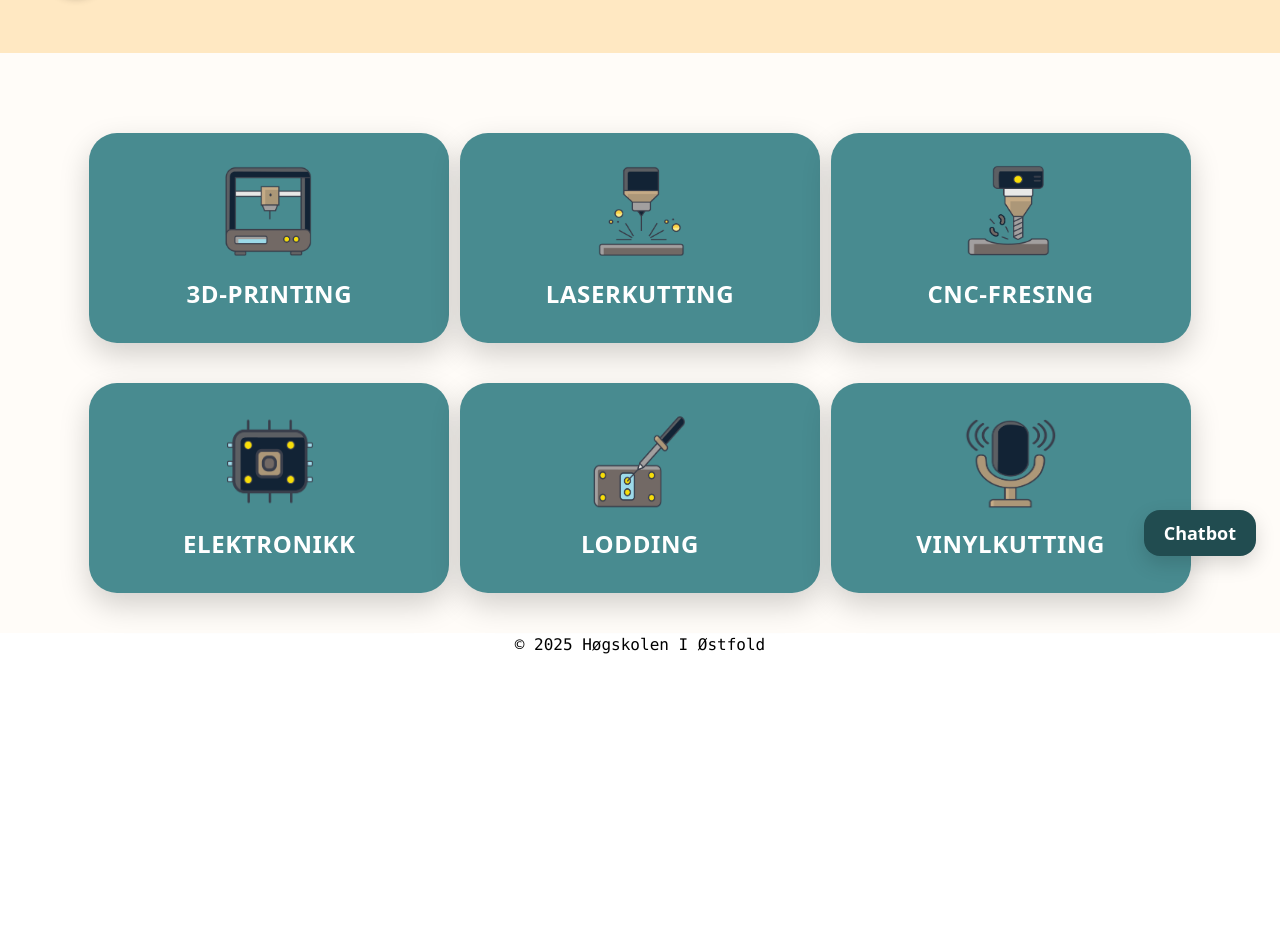
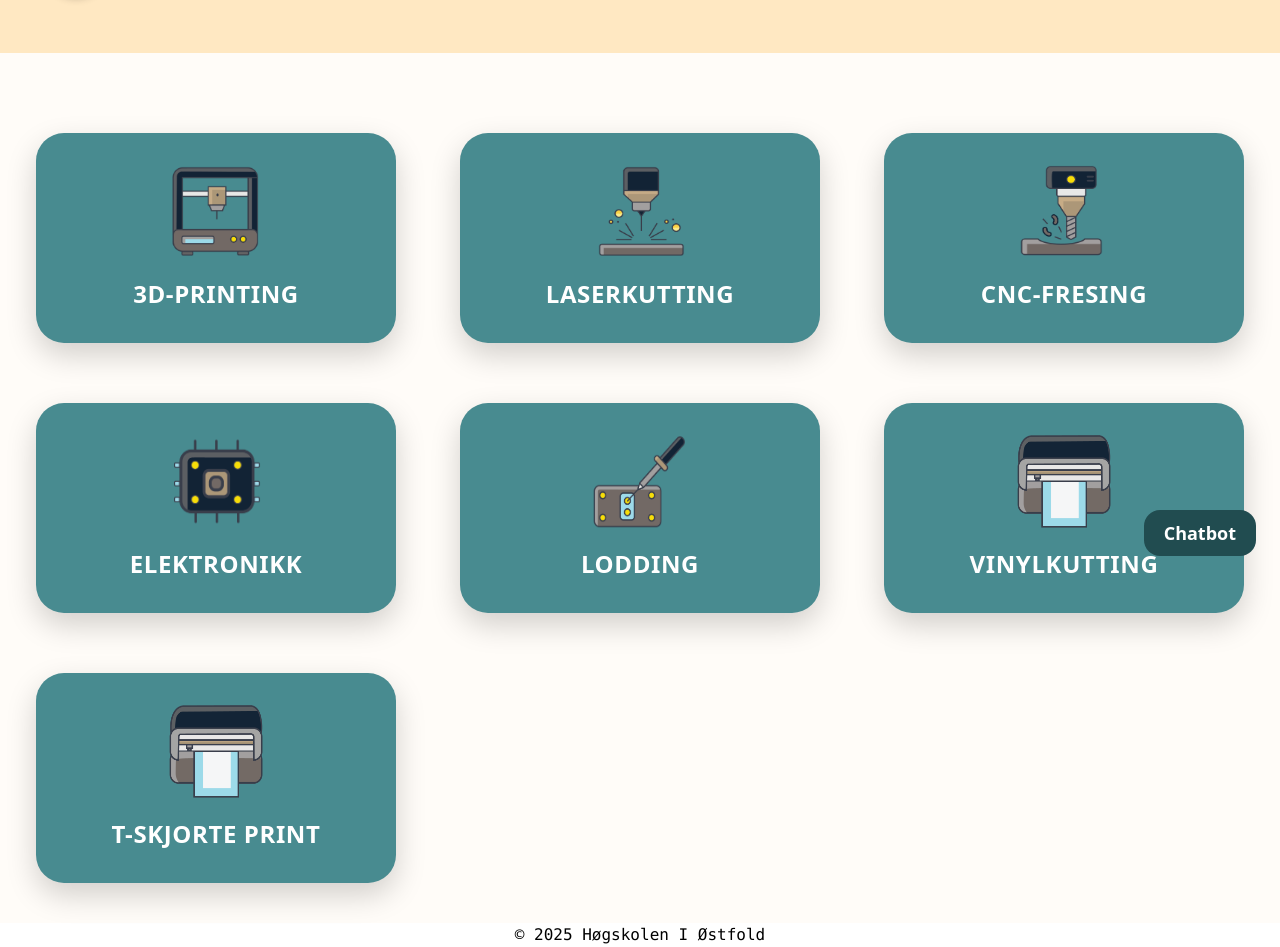
Before and after one commit to Mariannesm/Digital-fabrikasjon-plattform, a React (Vite) app: page /technology in a window 1280 px wide. Shown: the part 220-1167 px from the top of the page. Before the commit the page ends 877 px from the top, so only its background shows below. Built offline with nearby package versions, Linux system fonts and the light colour scheme.

Commit message:
La til startsiden for 3D printing

```diff
--- a/src/App.jsx
+++ b/src/App.jsx
@@ -4,6 +4,7 @@ import Layout from './layout';
 import LandingPage from './pages/landingpage/LandingPage';
 import MenuPage from './pages/Menu/MenuPage';
 import TechnologyPage from './pages/Technology/TechnologyPage';
+import SelectedTechnology from './pages/SelectedTechnology/SelectedTechnology';
 
 function App() {
   return (
@@ -13,6 +14,7 @@ function App() {
           <Route path="/" element={<LandingPage/>} />
           <Route path='/menu' element={<MenuPage/>} />
           <Route path= '/technology' element={<TechnologyPage/>} />
+          <Route path= '/selected' element={<SelectedTechnology/>}/>
           {/* <Route path="/about" element={<AboutPage />} /> */}
           {/* Legg til flere ruter her */}
         </Routes>
--- a/src/components/ChatBot.jsx
+++ b/src/components/ChatBot.jsx
@@ -5,8 +5,7 @@ function Chatbot({ children, onClick }) {
     <button
       onClick={onClick}
       className="fixed bottom-6 right-6 rounded-2xl bg-[#214C50] px-5 py-3 text-lg font-bold text-white
-                   shadow-[0_8px_20px_rgba(0,0,0,0.15)] hover:bg-[#488B90] transition hover:shadow-[0_10px_26px_rgba(0,0,0,0.20)]
-                   transition"
+                   shadow-shadow-md hover:bg-[#488B90]"
     >
       <div className="leading-tight">{children}</div>
     </button>
--- /dev/null
+++ b/src/components/GuideButton.jsx
@@ -0,0 +1 @@
+import React from "react";
--- /dev/null
+++ b/src/components/VersionTech.jsx
@@ -0,0 +1,31 @@
+import React from "react";
+import Printer from "../assets/ikoner/Printer.png"
+
+
+function VersionTech() {
+  return (
+
+
+  <div className="flex flex-col w-90 h- rounded-xl border border-[#488B90] bg-white shadow-sm">
+
+  <div className="h-50  rounded-t-xl bg-[#488B90] flex items-center justify-center">
+    <img className="pb-2 pt-2 w-25 h-45" src={Printer} alt="Bilde av Prusa MK4S"></img>
+  </div>
+
+  <div className="text-left p-7">
+  <h3 className="font-semibold pb-5">Original Prusa MK4S</h3>
+  <p>Lorem ipsum dolor sit amet, consectetur adipiscing elit
+    Lorem ipsum dolor sit amet, consectetur adipiscing elit
+    Lorem ipsum dolor sit amet, consectetur adipiscing elit
+    Lorem ipsum dolor sit amet, consectetur adipiscing elit.</p>
+  </div>
+
+    <div className="mt-4 align-items-end gap-20 flex-col flex">
+     <button className="flex-0 bg-[#214C50] rounded-2xl px-5 py-3 mb-4 text-lg text-white font-semibold shadow-md hover:bg-[#488B90]">Velg</button>
+    </div>
+</div>
+
+  );
+}
+
+export default VersionTech;
--- a/src/index.css
+++ b/src/index.css
@@ -6,7 +6,7 @@
   font-weight: 400;
 
   color-scheme: light dark;
-  color: rgba(255, 255, 255, 0.87);
+  color: rgba(255, 252, 248, 0.87);
 
   font-synthesis: none;
   text-rendering: optimizeLegibility;
--- /dev/null
+++ b/src/pages/SelectedTechnology/SelectedTechnology.css
@@ -0,0 +1 @@
+@import "tailwindcss"
--- /dev/null
+++ b/src/pages/SelectedTechnology/SelectedTechnology.jsx
@@ -0,0 +1,36 @@
+import "./SelectedTechnology.css";
+import Header from "../../components/Header";
+import MainWrapper from "../../components/MainWrapper";
+import VersionTech from "../../components/VersionTech";
+
+
+
+function SelectedTechnology() {
+  return (
+    <MainWrapper classNames="bg-[#FFFCF8]">
+      {/* HEADER */}
+      <Header title="3D-PRINTING" showSelectInstitution={false} />
+
+
+      {/* Erstattes med API-kall
+      title
+      icon {
+        src
+        alt
+      }
+      path
+      */}
+
+      <h2 className="font-bold text-xl">Velg printeren du skal bruke</h2>
+
+
+      <div className="mt-10 grid grid-cols-1 gap-8 sm:grid-cols-2 place-items-center">
+<VersionTech></VersionTech>
+      </div>
+
+
+    </MainWrapper>
+  );
+}
+
+export default SelectedTechnology;
--- a/src/pages/Technology/TechnologyPage.jsx
+++ b/src/pages/Technology/TechnologyPage.jsx
@@ -7,8 +7,8 @@ import CNCfreserIkon from "../../assets/ikoner/CNCfreser.png";
 import ElektronikkIkon from "../../assets/ikoner/Elektronikk.png";
 import LaserkutterIkon from "../../assets/ikoner/Laserkutter.png";
 import LoddeIkon from "../../assets/ikoner/Lodding.png";
-import PodcastIkon from "../../assets/ikoner/Podcast.png";
 import Chatbot from "../../components/ChatBot";
+import Vinylkutter from "../../assets/ikoner/VinylKutter.png";
 
 function TechnologyPage() {
   return (
@@ -28,7 +28,7 @@ function TechnologyPage() {
       path
       */}
 
-        <div className="grid grid-cols-1 sm:grid-cols-2 lg:grid-cols-3 gap-6 sm:gap-8 lg:gap-10 justify-items-center">
+        <div className=" grid grid-cols-1 sm:grid-cols-2 lg:grid-cols-3 gap-x-50 gap-y-15 justify-items-center">
           <CardButton>
             <img
               src={PrinterIkon}
@@ -76,11 +76,20 @@ function TechnologyPage() {
 
           <CardButton>
             <img
-              src={PodcastIkon}
+              src={Vinylkutter}
               alt="Podcast ikon"
               className="w-24 h-24 mx-auto mb-5 mt-5"
             />
             <span className="block mb-6 text-center">VINYLKUTTING</span>
+          </CardButton>
+
+           <CardButton>
+            <img
+              src={Vinylkutter}
+              alt="Podcast ikon"
+              className="w-24 h-24 mx-auto mb-5 mt-5"
+            />
+            <span className="block mb-6 text-center">T-SKJORTE PRINT</span>
           </CardButton>
         </div>
       </section>
```
Also changed, not shown: src/assets/ikoner/Printer.png (added), src/assets/ikoner/VinylKutter.png (added).
